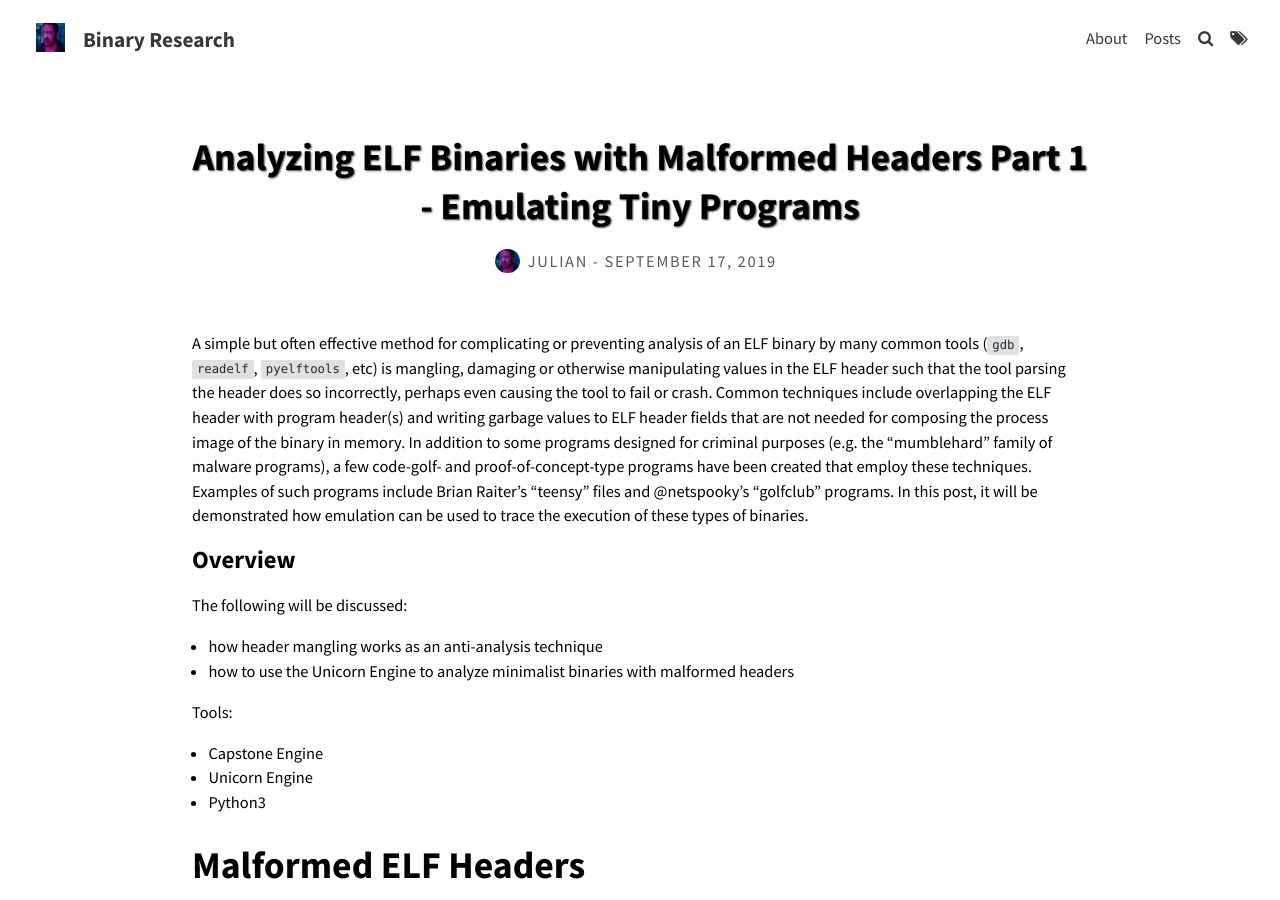
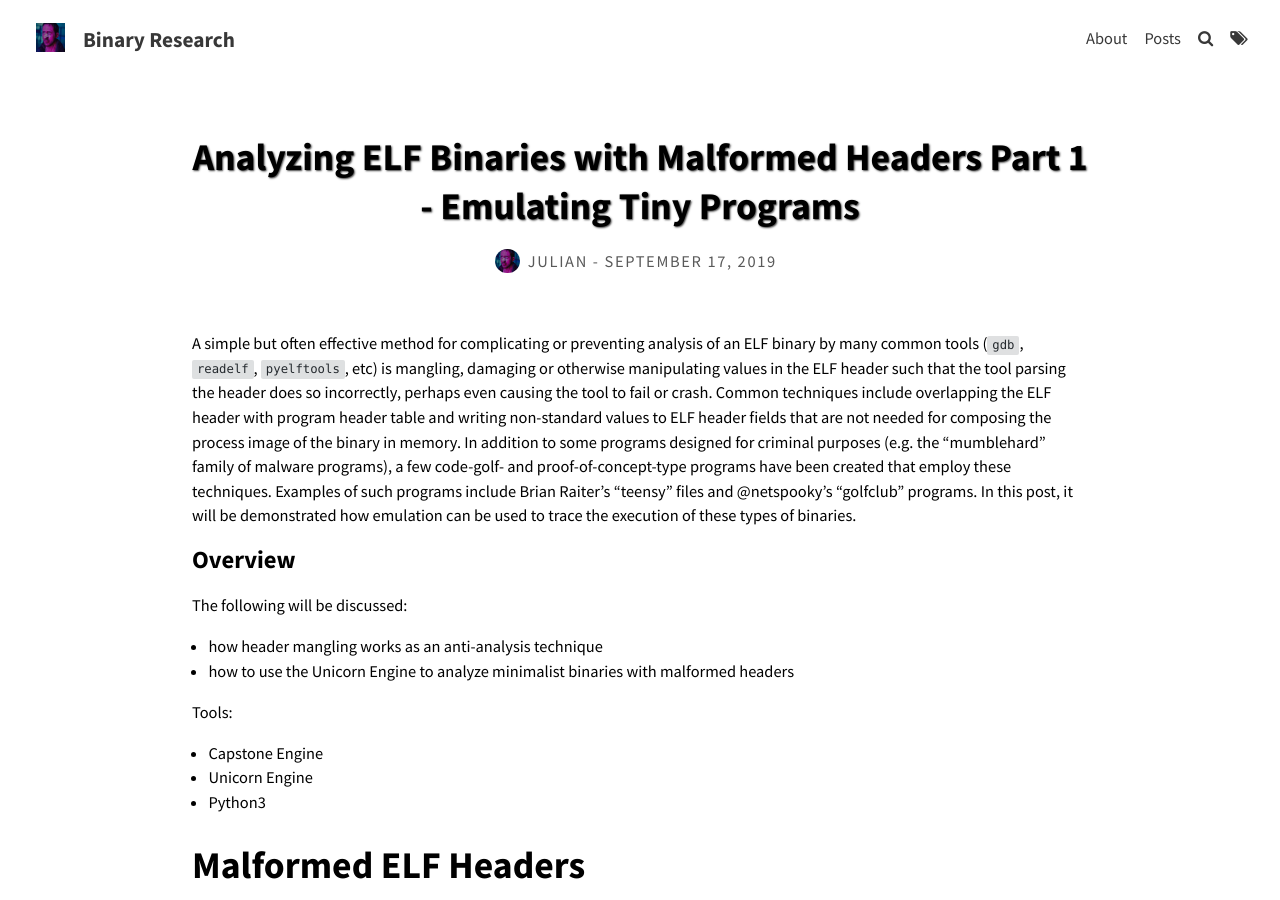
Before and after one commit to BinaryResearch/BinaryResearch.github.io, a Jekyll site: the page built from _posts/2019-09-17-Analyzing-ELF-Binaries-with-Malformed-Headers-Part-1-Emulating-Tiny-Programs.md, in a window 1280 px wide and 900 px high. Built offline with Jekyll 4.4.1, drawn with Linux system fonts in a browser that asks for light colours; comment, search, counter and statistics services are not loaded.

Commit message:
minor edit

```diff
--- a/_posts/2019-09-17-Analyzing-ELF-Binaries-with-Malformed-Headers-Part-1-Emulating-Tiny-Programs.md
+++ b/_posts/2019-09-17-Analyzing-ELF-Binaries-with-Malformed-Headers-Part-1-Emulating-Tiny-Programs.md
@@ -8,8 +8,8 @@ author-id: julian
 
 A simple but often effective method for complicating or preventing analysis of an ELF binary by many common tools (`gdb`, `readelf`, `pyelftools`, etc)
 is mangling, damaging or otherwise manipulating values in the ELF header such that the tool parsing the header does so incorrectly, perhaps
-even causing the tool to fail or crash. Common techniques include overlapping the ELF header with program header(s) and writing
-garbage values to ELF header fields that are not needed for composing the process image of the binary in memory. In addition to some programs designed for criminal
+even causing the tool to fail or crash. Common techniques include overlapping the ELF header with program header table and writing
+non-standard values to ELF header fields that are not needed for composing the process image of the binary in memory. In addition to some programs designed for criminal
 purposes (e.g. the "mumblehard" family of malware programs), a few code-golf- and proof-of-concept-type programs have been created that employ these techniques.
 Examples of such programs include
 Brian Raiter's "teensy" files and @netspooky's "golfclub" programs. In this post, it will be demonstrated how emulation can be used to trace the execution
```
